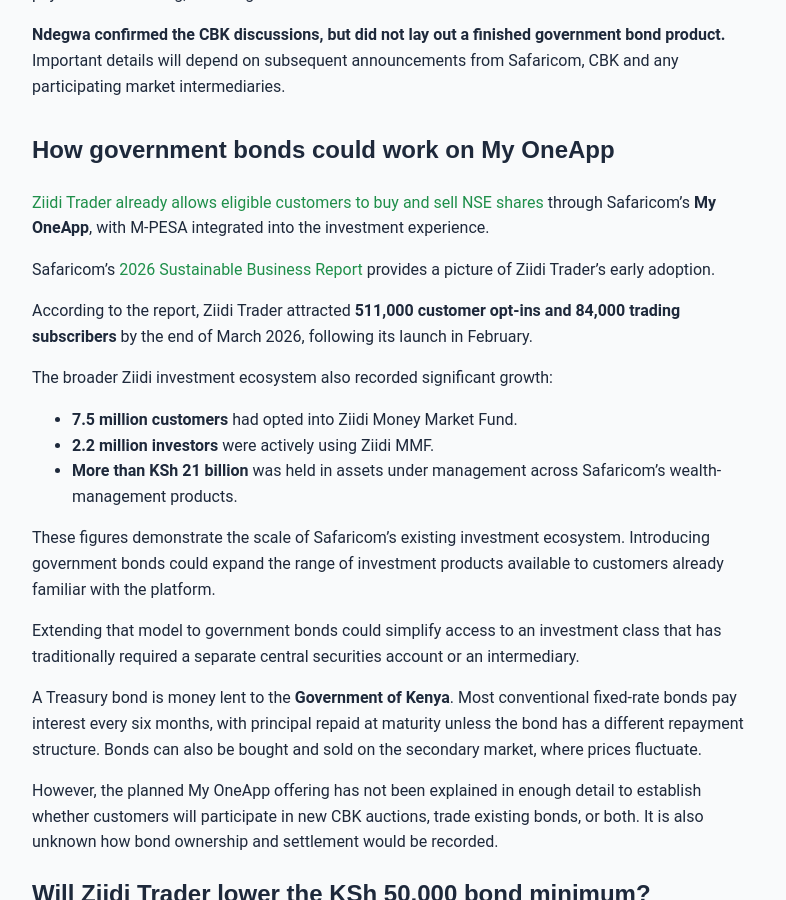
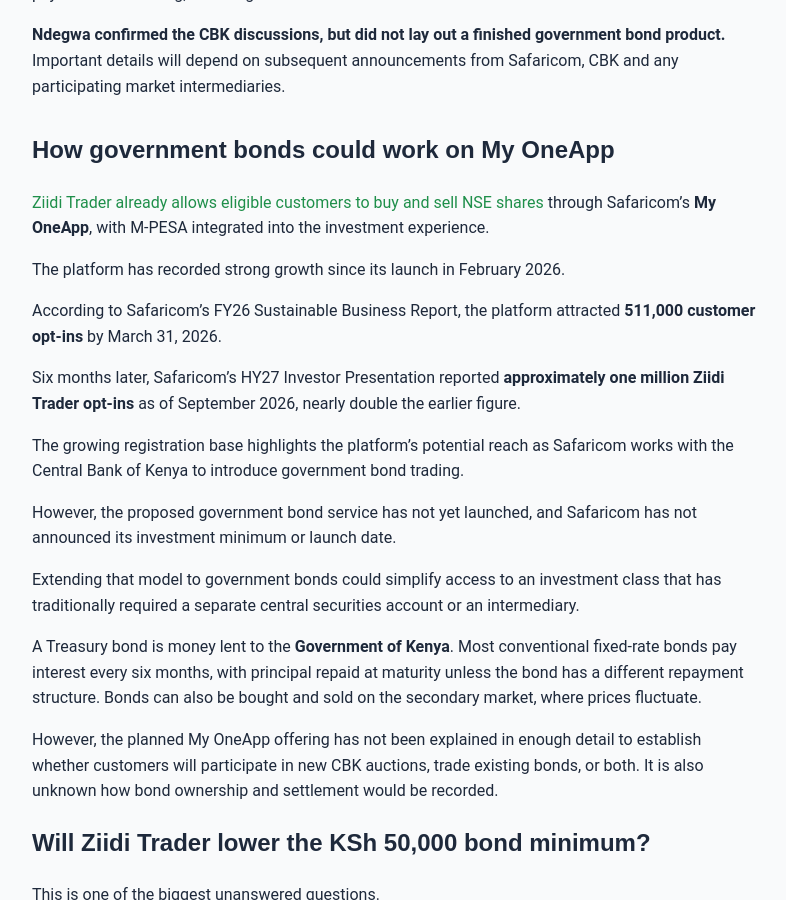
Before and after one commit to Coinimain/kenyanmmf, a Jekyll site: the page built from _posts/2026-10-28-ziidi-trader-government-bonds.md, in a window 1280 px wide and 900 px high, scrolled down 1227 px. Shown: the whole window, without its empty margins (244-1030 px from the left). Built offline with Jekyll 4.4.1, drawn with Linux system fonts in a browser that asks for light colours.

Commit message:
Update Ziidi Trader article with HY27 registration figures

```diff
--- a/_posts/2026-10-28-ziidi-trader-government-bonds.md
+++ b/_posts/2026-10-28-ziidi-trader-government-bonds.md
@@ -57,17 +57,15 @@
 [Ziidi Trader already allows eligible customers to buy and sell NSE shares](/blog/ziidi-trader-complete-guide-kenya/) through Safaricom's **My OneApp**, with M-PESA integrated into the investment experience.
 
 
-Safaricom's [2026 Sustainable Business Report](https://www.safaricom.co.ke/images/Downloads/2026_Sustainable_Business_Report.pdf) provides a picture of Ziidi Trader's early adoption.
+The platform has recorded strong growth since its launch in February 2026.
 
-According to the report, Ziidi Trader attracted **511,000 customer opt-ins and 84,000 trading subscribers** by the end of March 2026, following its launch in February.
+According to Safaricom's FY26 Sustainable Business Report, the platform attracted **511,000 customer opt-ins** by March 31, 2026.
 
-The broader Ziidi investment ecosystem also recorded significant growth:
+Six months later, Safaricom's HY27 Investor Presentation reported **approximately one million Ziidi Trader opt-ins** as of September 2026, nearly double the earlier figure.
 
-- **7.5 million customers** had opted into Ziidi Money Market Fund.
-- **2.2 million investors** were actively using Ziidi MMF.
-- **More than KSh 21 billion** was held in assets under management across Safaricom's wealth-management products.
+The growing registration base highlights the platform's potential reach as Safaricom works with the Central Bank of Kenya to introduce government bond trading.
 
-These figures demonstrate the scale of Safaricom's existing investment ecosystem. Introducing government bonds could expand the range of investment products available to customers already familiar with the platform.
+However, the proposed government bond service has not yet launched, and Safaricom has not announced its investment minimum or launch date.
 
 Extending that model to government bonds could simplify access to an investment class that has traditionally required a separate central securities account or an intermediary.
 
```
Also changed, not shown: other parts of _posts/2026-10-28-ziidi-trader-government-bonds.md (+1 -1 lines).
